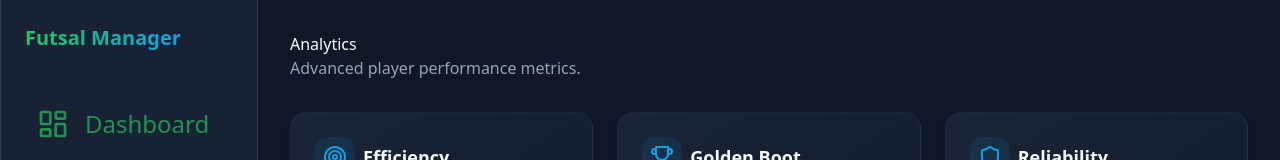
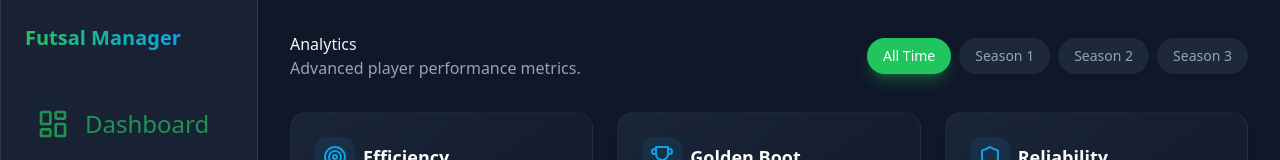
Before and after one commit to GoingGoingGone-goat/futsal-payment-manager, a Next.js app: page /analytics in a window 1280 px wide. Shown: the top 160 px of the page. Built offline with nearby package versions, Linux system fonts and the light colour scheme; no server answers; the database is empty.

Commit message:
add season filters to analytics

```diff
--- a/src/app/analytics/page.tsx
+++ b/src/app/analytics/page.tsx
@@ -1,12 +1,34 @@
-
+import Link from 'next/link';
 import { getAdvancedStats, getData } from '@/lib/storage';
 import { BarChart3, Crown, Flame, Target, Trophy, Zap, Shield } from 'lucide-react';
 
 export const dynamic = 'force-dynamic';
 
-export default async function AnalyticsPage() {
+export default async function AnalyticsPage({ searchParams }: { searchParams: Promise<{ season?: string }> }) {
+    const { season } = await searchParams; // Await searchParams in Next.js 15
+    const currentSeason = season || 'All';
+
     const data = await getData();
-    const stats = getAdvancedStats(data);
+
+    // Sort logic handled in storage, just pass filter
+    const stats = getAdvancedStats(data, currentSeason);
+
+    const SeasonTab = ({ label, value }: { label: string, value: string }) => {
+        const isActive = currentSeason === value;
+        return (
+            <Link
+                href={value === 'All' ? '/analytics' : `/analytics?season=${value}`}
+                className={`
+                    px-4 py-2 rounded-full text-sm font-medium transition-all
+                    ${isActive
+                        ? 'bg-[hsl(var(--primary))] text-[hsl(var(--primary-foreground))] shadow-lg shadow-[hsl(var(--primary)/0.3)]'
+                        : 'bg-[hsl(var(--accent))] text-muted-foreground hover:bg-[hsl(var(--accent)/0.8)] hover:text-foreground'}
+                `}
+            >
+                {label}
+            </Link>
+        );
+    };
 
     const Leaderboard = ({ title, icon: Icon, data, suffix = '', precision = 0, description }: any) => (
         <div className="glass-card p-6 rounded-2xl flex flex-col h-full max-h-[500px]">
@@ -52,9 +74,18 @@ export default async function AnalyticsPage() {
 
     return (
         <div className="space-y-8 animate-in fade-in duration-500">
-            <header>
-                <h1 className="bg-clip-text text-transparent bg-gradient-to-r from-white to-slate-400">Analytics</h1>
-                <p className="text-muted">Advanced player performance metrics.</p>
+            <header className="flex flex-col md:flex-row md:items-center justify-between gap-4">
+                <div>
+                    <h1 className="bg-clip-text text-transparent bg-gradient-to-r from-white to-slate-400">Analytics</h1>
+                    <p className="text-muted">Advanced player performance metrics.</p>
+                </div>
+
+                <div className="flex flex-wrap gap-2">
+                    <SeasonTab label="All Time" value="All" />
+                    <SeasonTab label="Season 1" value="Season 1" />
+                    <SeasonTab label="Season 2" value="Season 2" />
+                    <SeasonTab label="Season 3" value="Season 3" />
+                </div>
             </header>
 
             <div className="grid grid-cols-1 md:grid-cols-2 lg:grid-cols-3 gap-6">
--- a/src/lib/storage.ts
+++ b/src/lib/storage.ts
@@ -380,9 +380,15 @@ export interface AdvancedStats {
     fightingSpirit: { id: string; name: string; value: number }[];
 }
 
-export function getAdvancedStats(data: Schema): AdvancedStats {
+export function getAdvancedStats(data: Schema, seasonFilter?: string): AdvancedStats {
     const stats = data.players.map(player => {
-        const games = data.games.filter(g => g.players.some(p => p.playerId === player.id));
+        // Filter games by season if provided
+        const allGames = data.games;
+        const relevantGames = (seasonFilter && seasonFilter !== 'All')
+            ? allGames.filter(g => g.season === seasonFilter)
+            : allGames;
+
+        const games = relevantGames.filter(g => g.players.some(p => p.playerId === player.id));
         const totalGames = games.length;
 
         let goalsInWins = 0;
```
